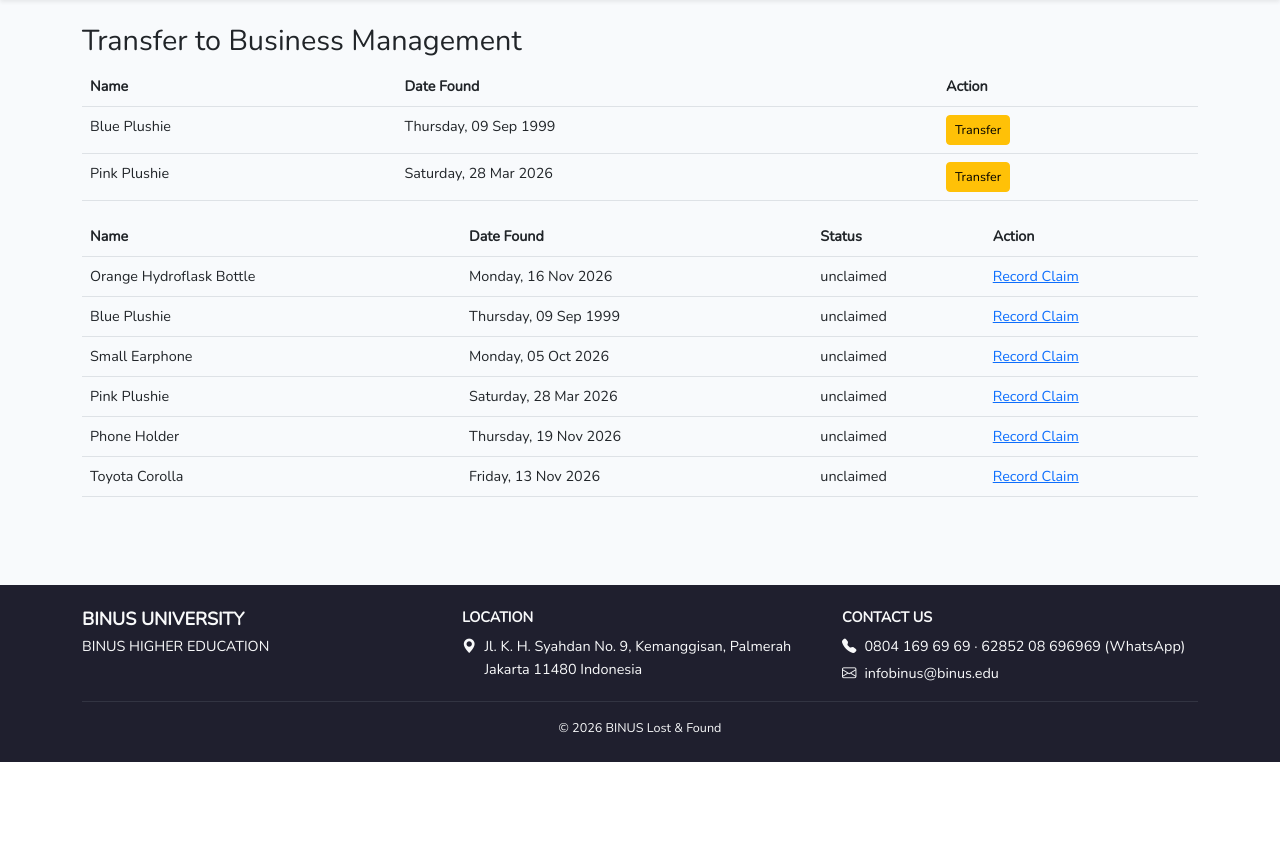
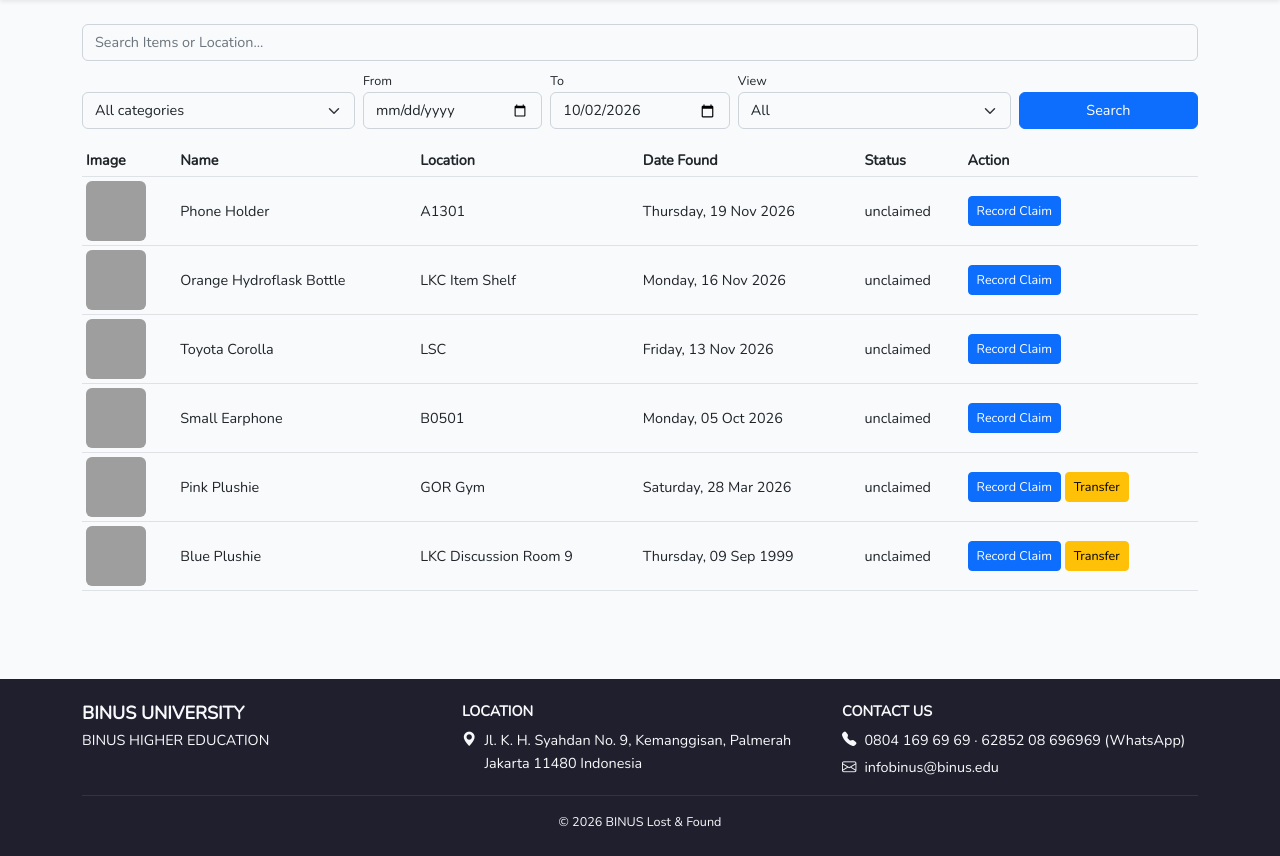
Before and after one commit to Nicholas-SB/BINUS-Lost-and-Found, a Laravel app: page /officer in a window 1280 px wide. Shown: the part 86-942 px from the top of the page. Before the commit the page ends 848 px from the top, so only its background shows below. Run offline with Laravel 12, Linux system fonts and the light colour scheme; a user stored in the database is signed in; data comes from the database, SQL or seed files in the repository; data that the repository does not hold is empty; style sheets or scripts are compiled from the project's sources; grey boxes are pictures that could not be loaded.

Commit message:
Share item filters between public list and officer dashboard

```diff
--- a/app/Http/Controllers/ItemController.php
+++ b/app/Http/Controllers/ItemController.php
@@ -28,14 +28,18 @@ class ItemController extends Controller{
         return redirect()->route('officer.dashboard')->with('success', 'Item logged.');
     }
 
-    public function dashboard(){
-        $overdue = Item::where('status', 'unclaimed')
-            ->where('date_found', '<', now()->subWeek())
-            ->get();
+    public function dashboard(Request $request){
+        $items = Item::with('claim')
+            ->filter($request)
+            ->when($request->view === 'unclaimed', fn($query) => $query->where('status', 'unclaimed'))
+            ->when($request->view === 'claimed', fn($query) => $query->where('status', 'claimed'))
+            ->when($request->view === 'transfer', fn($query) => $query->where('status', 'unclaimed')->where('date_found', '<', now()->subWeek()))
+            ->when($request->view === 'transferred', fn($query) => $query->where('status', 'transferred'))
+            ->latest('date_found')
+            ->paginate(15) // change paginate as however the binusians like it to be. For now, keep at 15 for showcase
+            ->withQueryString();
 
-        $items = Item::with('claim')->latest()->paginate(15); // change paginate as however the binusians like it to be. For now, keep at 15 for showcase
-
-        return view('officer.dashboard', compact('overdue', 'items'));
+        return view('officer.dashboard', compact('items'));
     }
 
     public function transfer(Item $item){
@@ -45,13 +49,7 @@ class ItemController extends Controller{
 
     public function index(Request $request){
         $items = Item::whereIn('status', ['unclaimed', 'transferred'])
-            ->where(function ($query) use ($request) {
-                $query->where('name', 'like', "%{$request->q}%")
-                ->orWhere('location_found', 'like', "%{$request->q}%");
-            })
-            ->when($request->from, fn($query, $from) => $query->whereDate('date_found', '>=', $from))
-            ->when($request->to, fn($query, $to) => $query->whereDate('date_found', '<=', $to))
-            ->when($request->category, fn($query, $category) => $query->where('category', $category))
+            ->filter($request)
             ->latest('date_found')
             ->paginate(15)
             ->withQueryString();
--- a/app/Models/Item.php
+++ b/app/Models/Item.php
@@ -20,6 +20,18 @@ class Item extends Model
         'date_found' => 'date',
     ];
 
+    // Shared search/date/category filters, used by both the public list and the officer dashboard
+    public function scopeFilter($query, $request){
+        return $query
+            ->where(function ($query) use ($request) {
+                $query->where('name', 'like', "%{$request->q}%")
+                    ->orWhere('location_found', 'like', "%{$request->q}%");
+            })
+            ->when($request->from, fn($query, $from) => $query->whereDate('date_found', '>=', $from))
+            ->when($request->to, fn($query, $to) => $query->whereDate('date_found', '<=', $to))
+            ->when($request->category, fn($query, $category) => $query->where('category', $category));
+    }
+
     public function claim(){
         return $this->hasOne(Claim::class);
     }
--- a/resources/views/officer/dashboard.blade.php
+++ b/resources/views/officer/dashboard.blade.php
@@ -8,39 +8,34 @@
         <div class='alert alert-danger'>{{ session('error') }}</div>
     @endif
 
-    @if ($overdue->isNotEmpty())
-        <h2>Transfer to Business Management</h2>
-        <table class='table'>
-            <thead>
-                <tr>
-                    <th>Name</th>
-                    <th>Date Found</th>
-                    <th>Action</th>
-                </tr>
-            </thead>
-            <tbody>
-                @foreach ($overdue as $item)
-                    <tr>
-                        <td>{{ $item->name }}</td>
-                        <td>{{ $item->date_found->format('l, d M Y') }}</td>
-                        <td>
-                            <form method='POST' action="{{ route('officer.items.transfer', $item) }}">
-                                @csrf
-                                @method('PATCH')
-                                <button class='btn btn-warning btn-sm'>Transfer</button>
-                            </form>
-                        </td>
-                    </tr>
-                @endforeach
-            </tbody>
-        </table>
-    @endif
+    {{-- Filters --}}
+    <form method="GET" action="{{ route('officer.dashboard') }}" class="row g-2 mb-3 align-items-end">
+        @include('partials.item-filters')
+
+        {{-- Officer-only: status view --}}
+        <div class="col-md-3">
+            <label class="form-label small mb-0">View</label>
+            <select name="view" class="form-select" onchange="this.form.submit()">
+                <option value="">All</option>
+                <option value="unclaimed" @selected(request('view') === 'unclaimed')>Unclaimed</option>
+                <option value="claimed" @selected(request('view') === 'claimed')>Claimed</option>
+                <option value="transfer" @selected(request('view') === 'transfer')>Viable to Transfer</option>
+                <option value="transferred" @selected(request('view') === 'transferred')>Transferred</option>
+            </select>
+        </div>
+
+        <div class="col-md-2">
+            <button class="btn btn-primary w-100">Search</button>
+        </div>
+    </form>
 
     {{ $items->onEachSide(3)->links() }}
-    <table class='table'>
+    <table class='table table-sm align-middle'>
         <thead>
             <tr>
+                <th>Image</th>
                 <th>Name</th>
+                <th>Location</th>
                 <th>Date Found</th>
                 <th>Status</th>
                 <th>Action</th>
@@ -49,12 +44,22 @@
         <tbody>
             @foreach ($items as $item)
                 <tr>
+                    <td><img src="{{ asset('storage/' . $item->photo_path) }}" class="rounded" style="height: 60px; width: 60px; object-fit: cover;"></td>
                     <td>{{ $item->name }}</td>
+                    <td>{{ $item->location_found }}</td>
                     <td>{{ $item->date_found->format('l, d M Y') }}</td>
                     <td>{{ $item->status }}</td>
                     <td>
                         @if ($item->status != 'claimed')
-                            <a href="{{ route('officer.claims.create', $item) }}">Record Claim</a>
+                            <a href="{{ route('officer.claims.create', $item) }}" class="btn btn-primary btn-sm">Record Claim</a>
+                        @endif
+
+                        @if ($item->status === 'unclaimed' && $item->date_found->lt(now()->subWeek()))
+                            <form method="POST" action="{{ route('officer.items.transfer', $item) }}" class="d-inline">
+                                @csrf
+                                @method('PATCH')
+                                <button class="btn btn-warning btn-sm">Transfer</button>
+                            </form>
                         @endif
                     </td>
                 </tr>
--- /dev/null
+++ b/resources/views/partials/item-filters.blade.php
@@ -0,0 +1,26 @@
+{{-- Shared item filters: search, category, date range. Used inside a <form> on the public list and officer dashboard. --}}
+{{-- Text filter --}}
+<div class="col-12">
+    <input type="text" name="q" value="{{ request('q') }}" class="form-control" placeholder="Search Items or Location...">
+</div>
+
+{{-- Category filter --}}
+<div class="col-md-3">
+    <select name="category" class="form-select">
+        <option value="">All categories</option>
+        @foreach (['Electronics', 'Bottles', 'Clothing', 'Accessories', 'Documents', 'Other'] as $cat)
+            <option value="{{ $cat }}" @selected(request('category') === $cat)>{{ $cat }}</option>
+        @endforeach
+    </select>
+</div>
+
+{{-- Date filter --}}
+<div class="col-md-2">
+    <label class="form-label small mb-0">From</label>
+    <input type="date" name="from" value="{{ request('from') }}" max="{{ date('Y-m-d') }}" class="form-control">
+</div>
+
+<div class="col-md-2">
+    <label class="form-label small mb-0">To</label>
+    <input type="date" name="to" value="{{ request('to', date('Y-m-d')) }}" max="{{ date('Y-m-d') }}" class="form-control">
+</div>
```
Also changed, not shown: resources/views/items/index.blade.php (+1 -24 lines).
